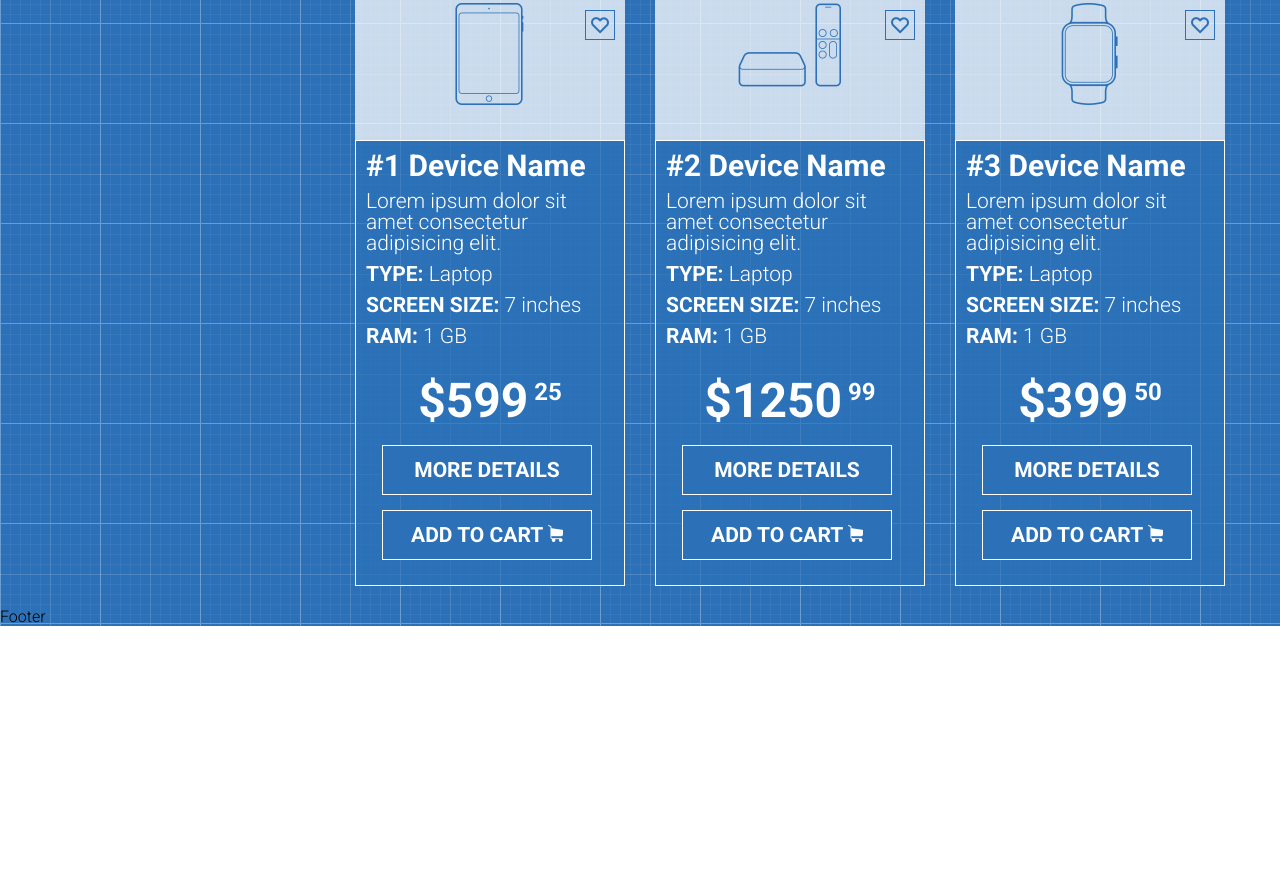
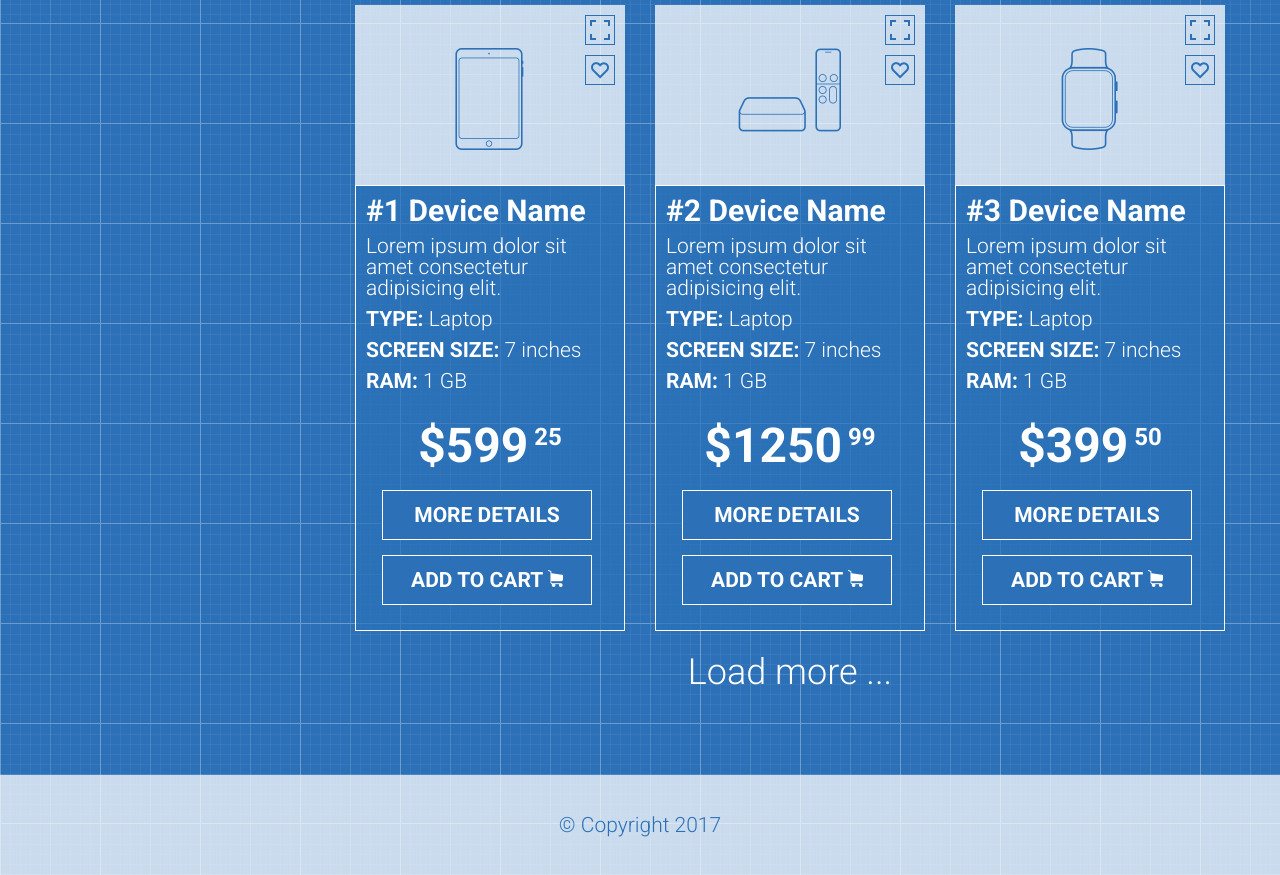
Before and after one commit to nazarenko-by/Shop-project, a plain HTML site: page index.html in a window 1280 px wide. Shown: the part 1977-2852 px from the top of the page. Before the commit the page ends 2603 px from the top, so only its background shows below. Drawn offline with Linux system fonts and the light colour scheme.

Commit message:
added footer

```diff
--- a/index.html
+++ b/index.html
@@ -77,11 +77,11 @@
                             </div>
                             <ul>
                                 <li>
-                                    <input type="checkbox" id="laptop" >
+                                    <input type="checkbox" id="laptop">
                                     <label for="laptop" class="checkboxText">Laptop</label>
                                 </li>
                                 <li>
-                                    <input type="checkbox" id="tablet" >
+                                    <input type="checkbox" id="tablet">
                                     <label for="tablet" class="checkboxText">Tablet</label>
                                 </li>
                             </ul>
@@ -90,23 +90,23 @@
                             </div>
                             <ul>
                                 <li>
-                                    <input type="checkbox" id="black" >
+                                    <input type="checkbox" id="black">
                                     <label for="black" class="checkboxText">Black</label>
                                 </li>
                                 <li>
-                                    <input type="checkbox" id="red" >
+                                    <input type="checkbox" id="red">
                                     <label for="red" class="checkboxText">Red</label>
                                 </li>
                                 <li>
-                                    <input type="checkbox" id="green" >
+                                    <input type="checkbox" id="green">
                                     <label for="green" class="checkboxText">Green</label>
                                 </li>
                                 <li>
-                                    <input type="checkbox" id="blue" >
+                                    <input type="checkbox" id="blue">
                                     <label for="blue" class="checkboxText">Blue</label>
                                 </li>
                                 <li>
-                                    <input type="checkbox" id="orange" >
+                                    <input type="checkbox" id="orange">
                                     <label for="orange" class="checkboxText">Orange</label>
                                 </li>
                             </ul>
@@ -115,23 +115,23 @@
                             </div>
                             <ul>
                                 <li>
-                                    <input type="checkbox" id="1gb" >
+                                    <input type="checkbox" id="1gb">
                                     <label for="1gb" class="checkboxText">1GB</label>
                                 </li>
                                 <li>
-                                    <input type="checkbox" id="2gb" >
+                                    <input type="checkbox" id="2gb">
                                     <label for="2gb" class="checkboxText">2GB</label>
                                 </li>
                                 <li>
-                                    <input type="checkbox" id="4gb" >
+                                    <input type="checkbox" id="4gb">
                                     <label for="4gb" class="checkboxText">4GB</label>
                                 </li>
                                 <li>
-                                    <input type="checkbox" id="6gb" >
+                                    <input type="checkbox" id="6gb">
                                     <label for="6gb" class="checkboxText">6GB</label>
                                 </li>
                                 <li>
-                                    <input type="checkbox" id="8gb" >
+                                    <input type="checkbox" id="8gb">
                                     <label for="8gb" class="checkboxText">8GB</label>
                                 </li>
                             </ul>
@@ -330,14 +330,16 @@
                                 <button class="button">More Details</button>
                                 <button class="button">Add to cart <img src="images/icon (2).png" alt=""></button>
                             </div>
-
                         </div>
+                        <div class="loadMore"><a href="">Load more ...</a></div>
                     </div>
                 </div>
             </div>
         </div>
     </main>
-    <footer class="footer">Footer</footer>
+    <footer class="footer">
+        <div>© Copyright 2017</div>
+    </footer>
 </body>
 
 </html>
--- a/style.css
+++ b/style.css
@@ -272,6 +272,11 @@ input[type="checkbox"]:checked + label::before{
     margin: 25px 10px;
     color: white;
     text-decoration: none;
+    font-size: 21px;
+}
+
+.filterForm a:hover{
+    text-decoration: underline;
 }
 
 .page-map {
@@ -419,3 +424,27 @@ input[type="checkbox"]:checked + label::before{
     background-color: rgba(255, 255, 255, 0.2);
     border: none;
 }
+
+.loadMore{
+    /* width: 100%; */
+    text-align: center;
+    margin-top: 45px;
+}
+
+.loadMore a{
+    text-decoration: none;
+    color: white;
+    font-size: 36px;
+}
+
+.footer{
+    margin-top: 85px;
+    background-color: rgba(255, 255, 255, 0.75);
+    text-align: center;
+}
+.footer div{
+    height: 100px;
+    line-height: 100px;
+    font-size: 21px;
+    color: #2c71b8;
+}
```
Lines whose indentation alone changed are shown as unchanged.
